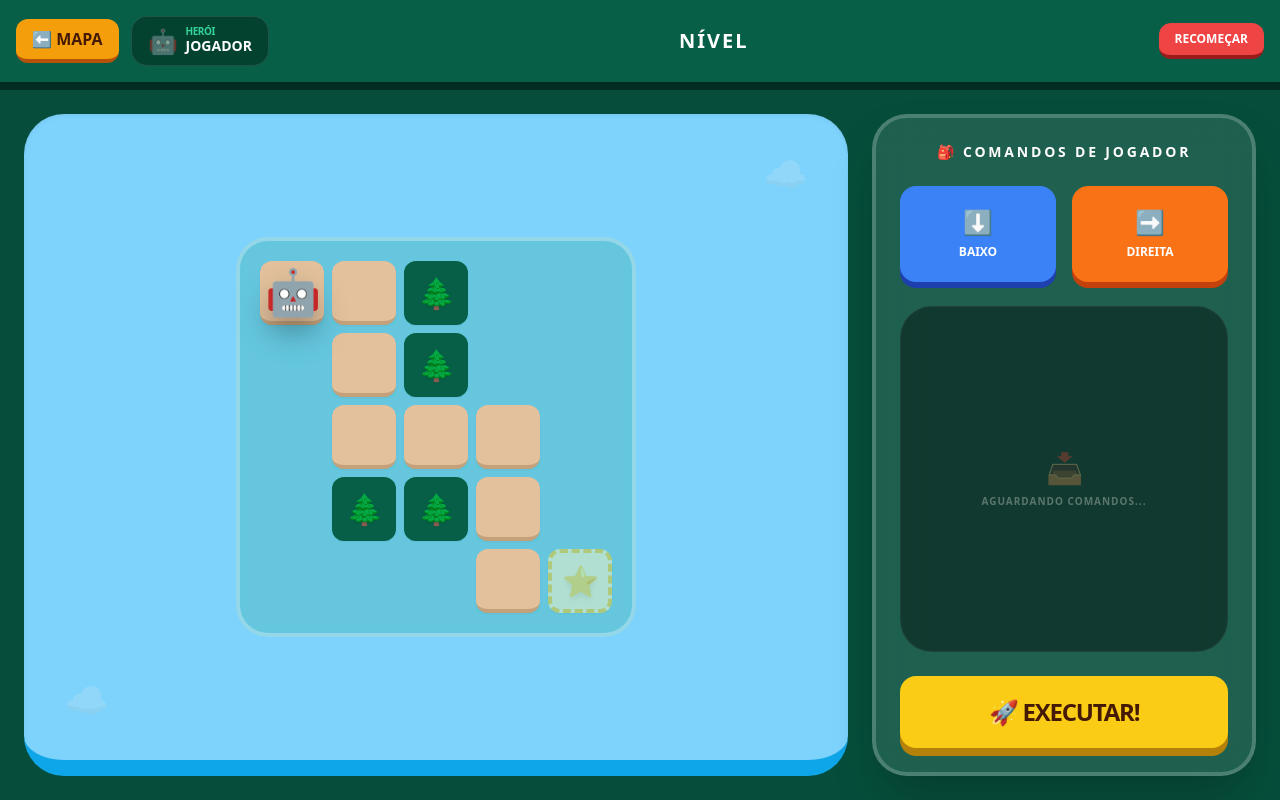
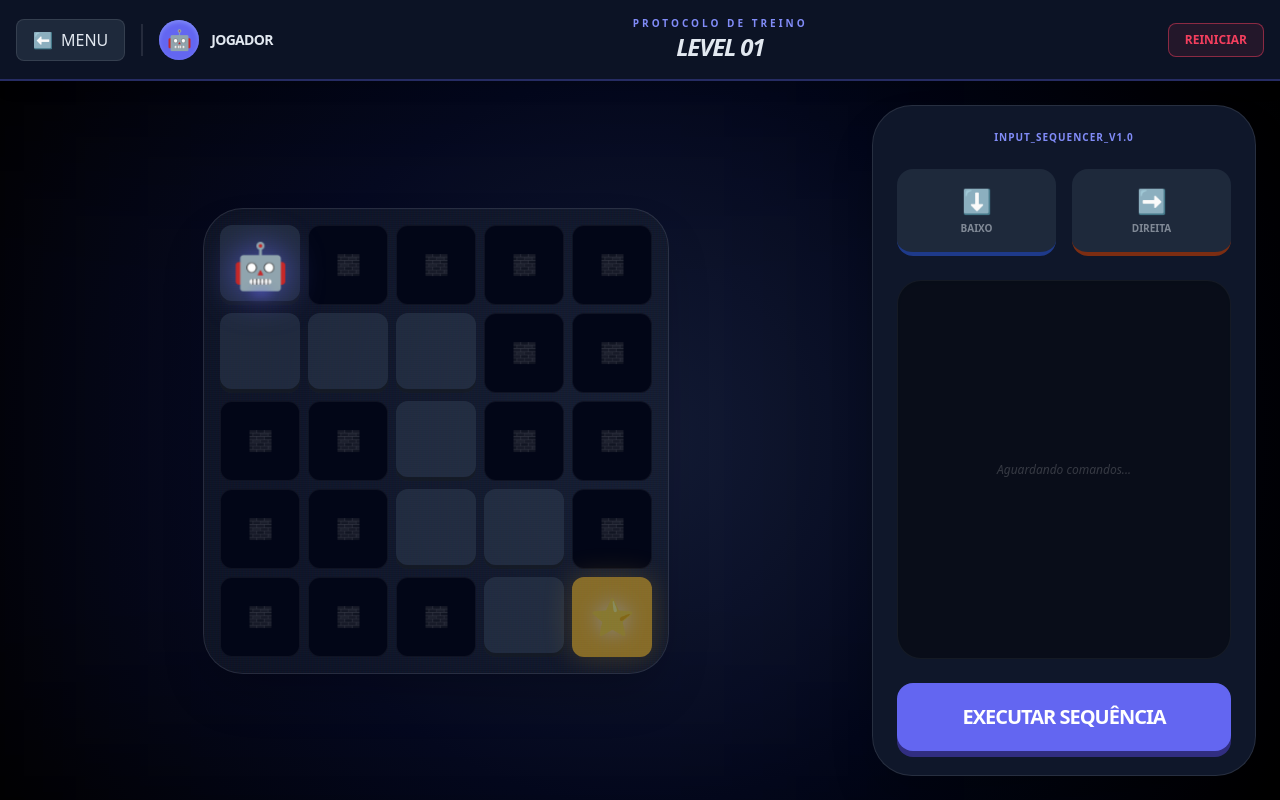
Before and after one commit to PauloCatto/code-logic, an Angular app: page /level/1 in a window 1280 px wide. Built offline with nearby package versions, Linux system fonts and the light colour scheme.

Commit message:
feat(level): implement dynamic level loading and jump mechanic

```diff
--- a/src/app/models/level.model.ts
+++ b/src/app/models/level.model.ts
@@ -2,10 +2,14 @@ export interface Position {
   x: number;
   y: number;
 }
-
 export interface Level {
   id: number;
   status: LevelStatus;
+  unlocked?: boolean;
+  top?: string;
+  left?: string;
 }
 
 export type LevelStatus = 'locked' | 'unlocked' | 'completed';
+
+export type Command = 'frente' | 'direita' | 'pular';
--- a/src/app/pages/level/level.html
+++ b/src/app/pages/level/level.html
@@ -1,134 +1,197 @@
-<main class="h-screen w-full bg-emerald-900 flex flex-col overflow-hidden font-sans">
-
-  <header class="p-4 flex justify-between items-center bg-emerald-800 border-b-8 border-emerald-950 z-30">
-    <div class="flex items-center gap-3">
+<main class="h-screen w-full bg-slate-950 flex flex-col overflow-hidden font-sans text-slate-200">
+  <header
+    class="p-4 bg-slate-900/80 backdrop-blur-md flex justify-between items-center border-b-2 border-indigo-500/30 z-50 shadow-lg"
+  >
+    <div class="flex items-center gap-4">
       <button
         routerLink="/map"
-        [disabled]="isRunning()"
-        class="bg-amber-500 hover:bg-amber-400 text-amber-950 font-bold px-4 py-2 rounded-xl border-b-4 border-amber-700 active:border-b-0 transition-all"
+        class="group bg-slate-800 hover:bg-indigo-600 px-4 py-2 rounded-lg transition-all border border-white/10 flex items-center gap-2"
       >
-        ⬅ MAPA
+        <span class="group-hover:-translate-x-1 transition-transform">⬅</span> MENU
       </button>
-
-      <div class="flex items-center gap-2 bg-black/30 px-4 py-2 rounded-2xl border border-white/10 shadow-inner">
-        <span class="text-2xl animate-pulse">{{ playerProfile.avatar }}</span>
-        <div class="flex flex-col">
-          <span class="text-[10px] text-emerald-400 font-black leading-none uppercase tracking-tighter">Herói</span>
-          <span class="text-white font-black text-sm uppercase">{{ playerProfile.name }}</span>
+      <div class="h-8 w-[2px] bg-white/10"></div>
+      <div class="flex items-center gap-3">
+        <div
+          class="w-10 h-10 rounded-full bg-indigo-500 flex items-center justify-center text-xl shadow-inner shadow-indigo-400"
+        >
+          {{ playerProfile.avatar }}
         </div>
+        <span class="font-black tracking-tighter uppercase text-sm">{{ playerProfile.name }}</span>
       </div>
     </div>
 
-    <div class="hidden md:block text-center">
-      <h2 class="text-white font-black text-xl uppercase tracking-widest">Nível {{ id() }}</h2>
+    <div class="flex flex-col items-center">
+      <span class="text-[10px] font-black text-indigo-400 uppercase tracking-[0.3em]"
+        >Protocolo de Treino</span
+      >
+      <h2 class="font-black text-2xl italic tracking-tighter">LEVEL 0{{ currentLevelId() }}</h2>
     </div>
 
     <button
-      (click)="fullReset()"
-      [disabled]="isRunning()"
-      class="bg-red-500 hover:bg-red-400 text-white px-4 py-2 rounded-xl font-bold text-xs border-b-4 border-red-800 active:border-b-0 transition-all uppercase"
+      (click)="resetState()"
+      class="bg-rose-500/10 hover:bg-rose-500 text-rose-500 hover:text-white px-4 py-2 rounded-lg font-bold text-xs uppercase border border-rose-500/50 transition-all"
     >
-      Recomeçar
+      Reiniciar
     </button>
   </header>
 
-  <div class="flex-grow flex flex-col md:flex-row p-4 md:p-6 gap-6 overflow-hidden">
+  <div
+    class="flex-grow flex flex-col md:flex-row p-6 gap-6 overflow-hidden bg-[radial-gradient(circle_at_center,_var(--tw-gradient-stops))] from-slate-900 via-slate-950 to-black"
+  >
+    <section class="flex-[2] flex items-center justify-center relative group">
+      <div class="absolute inset-0 bg-indigo-500/5 blur-[100px] pointer-events-none"></div>
 
-    <section class="flex-[2] bg-sky-300 rounded-[40px] border-b-[16px] border-sky-500 relative flex items-center justify-center p-4 shadow-inner">
-      <div class="grid grid-cols-5 gap-2 bg-emerald-600/20 p-5 rounded-[32px] border-4 border-white/30 backdrop-blur-sm z-10">
+      <div
+        class="grid grid-cols-5 gap-2 p-4 bg-slate-800/40 rounded-[2.5rem] border border-white/10 shadow-2xl backdrop-blur-sm relative overflow-hidden"
+      >
+        <div
+          class="absolute inset-0 pointer-events-none bg-[linear-gradient(rgba(18,16,16,0)_50%,rgba(0,0,0,0.1)_50%),linear-gradient(90deg,rgba(255,0,0,0.03),rgba(0,255,0,0.01),rgba(0,0,255,0.03))] bg-[length:100%_2px,3px_100%]"
+        ></div>
 
-        @for (row of mapGrid(); track y; let y = $index) {
-          @for (cell of row; track x; let x = $index) {
+        @for (row of mapGrid(); track y; let y = $index) { @for (cell of row; track x; let x =
+        $index) {
         <div
-              class="w-12 h-12 md:w-16 md:h-16 rounded-xl flex items-center justify-center text-3xl transition-all duration-500 relative shadow-sm"
+          class="w-14 h-14 md:w-20 md:h-20 rounded-xl flex items-center justify-center text-4xl transition-all duration-500 relative"
           [ngClass]="{
-                'bg-[#e3c19d] border-b-4 border-[#c5a17a]': cell === 2,
-                'bg-emerald-800': cell === 1,
-                'bg-yellow-100 border-4 border-dashed border-yellow-400 animate-pulse': cell === 3,
-                'opacity-10': cell === 0
+            'bg-slate-700/50 shadow-[inset_0_-4px_0_rgba(0,0,0,0.4)] border border-white/5':
+              cell === 2,
+            'bg-slate-950 shadow-none border border-white/5': cell === 1,
+            'bg-amber-400 shadow-[0_0_30px_rgba(251,191,36,0.4)] animate-pulse': cell === 3,
+            'bg-transparent': cell === 0
           }"
         >
-              @if (cell === 1) { <span class="drop-shadow-sm">🌲</span> }
-              @if (cell === 3) { <span class="drop-shadow-md">⭐</span> }
-
-              @if (robotPosition().x === x && robotPosition().y === y) {
-                <span class="z-20 scale-150 drop-shadow-[0_10px_10px_rgba(0,0,0,0.3)] transition-all duration-300">
+          @if (cell === 3) { <span class="drop-shadow-[0_0_10px_rgba(255,255,255,0.8)]">⭐</span> }
+          @if (cell === 1) { <span class="text-xl opacity-20 filter grayscale">🧱</span> } @if (cell
+          === 0) {
+          <div
+            class="absolute inset-0 border-2 border-dashed border-rose-500/20 rounded-xl flex items-center justify-center text-[8px] text-rose-500/40 font-black"
+          >
+            VÃO
+          </div>
+          } @if (robotPosition().x === x && robotPosition().y === y) {
+          <div
+            class="z-30 scale-125 transition-all duration-300 transform drop-shadow-[0_0_15px_rgba(99,102,241,0.8)]"
+          >
             {{ playerProfile.avatar }}
-                </span>
+            <div
+              class="absolute -bottom-1 left-1/2 -translate-x-1/2 w-4 h-1 bg-indigo-500 rounded-full blur-sm animate-pulse"
+            ></div>
+          </div>
           }
         </div>
-          }
+        } }
+      </div>
+    </section>
+
+    <aside class="flex-1 max-w-sm w-full flex flex-col gap-4">
+      <div
+        class="bg-slate-900 border border-white/10 p-6 rounded-[2.5rem] flex flex-col h-full shadow-2xl relative overflow-hidden"
+      >
+        <div class="relative z-10 flex flex-col h-full">
+          <h3
+            class="text-indigo-400 font-black text-center mb-6 uppercase tracking-widest text-[10px]"
+          >
+            Input_Sequencer_v1.0
+          </h3>
+
+          <div class="grid gap-4 mb-6">
+            <div class="grid grid-cols-2 gap-4">
+              <button
+                (click)="addCommand('baixo')"
+                [disabled]="isRunning()"
+                class="group relative bg-slate-800 p-4 rounded-2xl border-b-4 border-blue-900 hover:border-b-2 active:translate-y-1 transition-all"
+              >
+                <span class="block text-2xl mb-1">⬇️</span>
+                <span
+                  class="block text-[10px] font-black opacity-50 uppercase group-hover:opacity-100"
+                  >Baixo</span
+                >
+              </button>
+              <button
+                (click)="addCommand('direita')"
+                [disabled]="isRunning()"
+                class="group relative bg-slate-800 p-4 rounded-2xl border-b-4 border-orange-900 hover:border-b-2 active:translate-y-1 transition-all"
+              >
+                <span class="block text-2xl mb-1">➡️</span>
+                <span
+                  class="block text-[10px] font-black opacity-50 uppercase group-hover:opacity-100"
+                  >Direita</span
+                >
+              </button>
+            </div>
+
+            @if (currentLevelId() === 2) {
+            <button
+              (click)="addCommand('pular')"
+              [disabled]="isRunning()"
+              class="relative overflow-hidden bg-indigo-600 p-5 rounded-2xl border-b-4 border-indigo-900 hover:border-b-2 active:translate-y-1 transition-all flex items-center justify-center gap-4"
+            >
+              <div
+                class="absolute inset-0 bg-gradient-to-r from-transparent via-white/10 to-transparent -translate-x-full hover:animate-[shimmer_1.5s_infinite]"
+              ></div>
+              <span class="text-3xl">⤴️</span>
+              <div class="text-left">
+                <p class="text-[9px] font-black opacity-70 uppercase leading-none">Power_Jump</p>
+                <p class="font-black text-lg leading-tight uppercase">SALTO DUPLO</p>
+              </div>
+            </button>
             }
           </div>
 
-      <div class="absolute bottom-10 left-10 text-4xl opacity-20">☁️</div>
-      <div class="absolute top-10 right-10 text-4xl opacity-20">☁️</div>
-    </section>
-
-    <aside class="flex-1 max-w-sm mx-auto w-full flex flex-col gap-4">
-      <div class="bg-white/10 backdrop-blur-xl p-6 rounded-[35px] border-4 border-white/20 flex flex-col h-full shadow-2xl">
-        <h3 class="text-white font-black text-center mb-6 uppercase text-sm tracking-[0.2em]">
-          🎒 Comandos de {{ playerProfile.name }}
-        </h3>
-
-        <div class="grid grid-cols-2 gap-4 mb-6">
-          <button
-            (click)="addCommand('frente')"
-            [disabled]="isRunning() || levelCompleted()"
-            class="group bg-blue-500 hover:bg-blue-400 rounded-2xl p-5 font-black text-white shadow-[0_6px_0_rgb(30,64,175)] active:translate-y-1 active:shadow-none transition-all"
+          <div
+            class="flex-grow bg-black/40 rounded-3xl p-4 overflow-y-auto mb-6 border border-white/5 shadow-inner flex flex-col gap-2"
           >
-            <span class="block text-2xl group-hover:scale-110 transition-transform">⬇️</span>
-            <span class="text-xs uppercase">Baixo</span>
-          </button>
-
-          <button
-            (click)="addCommand('direita')"
-            [disabled]="isRunning() || levelCompleted()"
-            class="group bg-orange-500 hover:bg-orange-400 rounded-2xl p-5 font-black text-white shadow-[0_6px_0_rgb(194,65,12)] active:translate-y-1 active:shadow-none transition-all"
+            @for (cmd of commands(); track $index) {
+            <div
+              class="flex items-center justify-between bg-slate-800/80 p-3 rounded-xl border border-white/5 animate-in fade-in slide-in-from-right-4"
             >
-            <span class="block text-2xl group-hover:scale-110 transition-transform">➡️</span>
-            <span class="text-xs uppercase">Direita</span>
-          </button>
+              <span class="text-[10px] font-mono text-indigo-400">0{{ $index + 1 }}</span>
+              <span class="font-black text-[11px] uppercase tracking-tighter">{{ cmd }}</span>
+              <span class="text-lg opacity-80">{{
+                cmd === 'baixo' ? '⬇️' : cmd === 'direita' ? '➡️' : '⤴️'
+              }}</span>
             </div>
-
-        <div class="flex-grow bg-black/40 rounded-[2rem] p-4 overflow-y-auto mb-6 border border-white/5 min-h-[120px]">
-          @for (cmd of commands(); track $index) {
-            <div class="bg-white p-3 rounded-xl mb-2 font-black text-xs uppercase flex justify-between items-center shadow-lg animate-in slide-in-from-right-2">
-              <span class="text-blue-600">#{{ $index + 1 }}</span>
-              <span class="text-slate-800">{{ cmd === 'frente' ? 'Mover Baixo' : 'Mover Direita' }}</span>
-              <span>{{ cmd === 'frente' ? '⬇️' : '➡️' }}</span>
-            </div>
-          }
-          @if (commands().length === 0) {
-            <div class="h-full flex flex-col items-center justify-center opacity-30 text-white text-center">
-              <span class="text-3xl mb-2">📥</span>
-              <p class="text-[10px] font-bold uppercase tracking-widest">Aguardando comandos...</p>
+            } @empty {
+            <div
+              class="h-full flex flex-col items-center justify-center opacity-20 grayscale italic text-xs"
+            >
+              <span>Aguardando comandos...</span>
             </div>
             }
           </div>
 
           <button
             (click)="runSequence()"
-          [disabled]="isRunning() || commands().length === 0 || levelCompleted()"
-          class="w-full py-5 rounded-2xl bg-yellow-400 hover:bg-yellow-300 font-black text-2xl text-amber-950 shadow-[0_8px_0_rgb(180,130,10)] active:translate-y-1 active:shadow-none transition-all uppercase tracking-tighter"
+            [disabled]="isRunning() || commands().length === 0"
+            class="w-full py-5 rounded-2xl bg-indigo-500 hover:bg-indigo-400 text-white font-black text-xl shadow-[0_6px_0_0_#312e81] active:translate-y-1 active:shadow-none transition-all uppercase tracking-tighter"
           >
-          @if (isRunning()) { ⏳ ANDANDO... } @else { 🚀 EXECUTAR! }
+            {{ isRunning() ? 'PROCESSANDO...' : 'EXECUTAR SEQUÊNCIA' }}
           </button>
+        </div>
       </div>
     </aside>
   </div>
 
   @if (levelCompleted()) {
-    <div class="fixed inset-0 z-50 flex items-center justify-center bg-black/90 backdrop-blur-md p-4">
-      <div class="bg-emerald-900 border-[10px] border-emerald-700 rounded-[3rem] p-10 text-center shadow-[0_0_50px_rgba(0,0,0,0.5)] max-w-sm w-full animate-in zoom-in duration-300">
-        <div class="text-8xl mb-6">🏆</div>
-        <h2 class="text-white font-black text-3xl uppercase leading-none mb-2">Boa, {{ playerProfile.name }}!</h2>
-        <p class="text-emerald-300 font-bold mb-8 italic">Você dominou este desafio.</p>
+  <div
+    class="fixed inset-0 z-[100] flex items-center justify-center bg-slate-950/90 backdrop-blur-xl animate-in fade-in duration-500"
+  >
+    <div
+      class="bg-slate-900 border-2 border-indigo-500/50 rounded-[3.5rem] p-12 text-center shadow-[0_0_100px_rgba(99,102,241,0.2)] max-w-sm w-full relative overflow-hidden"
+    >
+      <div class="absolute top-0 left-0 w-full h-1 bg-indigo-500"></div>
+      <span class="text-6xl block mb-4">⚡</span>
+      <h2 class="text-white font-black text-4xl mb-2 italic tracking-tighter uppercase">
+        Compilado!
+      </h2>
+      <p class="text-slate-400 font-medium mb-10 uppercase text-[10px] tracking-widest">
+        Nível {{ currentLevelId() }} finalizado com sucesso.
+      </p>
       <button
-          (click)="goToAvatarSelection()"
-          class="w-full bg-yellow-400 hover:bg-yellow-300 py-5 rounded-full font-black text-xl text-amber-950 shadow-[0_6px_0_rgb(180,130,10)] transition-all active:scale-95"
+        (click)="finish()"
+        class="w-full bg-white text-slate-950 py-5 rounded-2xl font-black text-xl hover:bg-indigo-400 transition-colors uppercase tracking-tight"
       >
-          PRÓXIMA FASE 🚀
+        Próximo Módulo 🚀
       </button>
     </div>
   </div>
--- a/src/app/pages/level/level.ts
+++ b/src/app/pages/level/level.ts
@@ -1,16 +1,8 @@
-import {
-  Component,
-  signal,
-  input,
-  inject,
-  OnInit,
-  WritableSignal,
-  InputSignal,
-} from '@angular/core';
+import { Component, signal, inject, OnInit, OnDestroy, WritableSignal } from '@angular/core';
 import { CommonModule } from '@angular/common';
-import { RouterModule, Router } from '@angular/router';
+import { RouterModule, Router, ActivatedRoute } from '@angular/router';
+import { Subscription } from 'rxjs';
 import { FeedbackService } from '../../core/services/feedback';
-import { SupabaseService } from '../../core/services/supabase';
 import { LoadingService } from '../../core/services/loading';
 import { ProfileService } from '../../core/services/profile';
 import { Position } from '../../models/level.model';
@@ -21,109 +13,118 @@ import { Position } from '../../models/level.model';
   imports: [CommonModule, RouterModule],
   templateUrl: './level.html',
 })
-export class Level implements OnInit {
-  id: InputSignal<string | undefined> = input<string>();
-
+export class Level implements OnInit, OnDestroy {
+  private route = inject(ActivatedRoute);
+  private router = inject(Router);
   private feedback = inject(FeedbackService);
-  private supabase = inject(SupabaseService);
-  private router = inject(Router);
   private loading = inject(LoadingService);
   public profileService = inject(ProfileService);
 
+  private routeSub?: Subscription;
+
+  currentLevelId = signal(1);
   playerProfile = this.profileService.getProfile();
   commands: WritableSignal<string[]> = signal([]);
   robotPosition: WritableSignal<Position> = signal({ x: 0, y: 0 });
   mapGrid: WritableSignal<number[][]> = signal([]);
-
   isRunning = signal(false);
   levelCompleted = signal(false);
 
   ngOnInit(): void {
     this.loading.stop();
-    this.loadLevel();
+    this.routeSub = this.route.params.subscribe((params) => {
+      const id = Number(params['id'] || 1);
+      this.currentLevelId.set(id);
+      this.setupNewLevel(id);
+    });
   }
 
-  loadLevel(): void {
-    this.mapGrid.set([
-      [2, 2, 1, 0, 0],
-      [0, 2, 1, 0, 0],
-      [0, 2, 2, 2, 0],
-      [0, 1, 1, 2, 0],
-      [0, 0, 0, 2, 3],
-    ]);
+  ngOnDestroy(): void {
+    this.routeSub?.unsubscribe();
   }
 
-  addCommand(cmd: 'frente' | 'direita'): void {
-    if (!this.isRunning() && !this.levelCompleted()) this.commands.update((list) => [...list, cmd]);
+  setupNewLevel(id: number): void {
+    this.resetState();
+    if (id === 1) {
+      this.mapGrid.set([
+        [2, 1, 1, 1, 1],
+        [2, 2, 2, 1, 1],
+        [1, 1, 2, 1, 1],
+        [1, 1, 2, 2, 1],
+        [1, 1, 1, 2, 3],
+      ]);
+    } else {
+      this.mapGrid.set([
+        [2, 1, 1, 1, 1], // Início (0,0)
+        [0, 1, 1, 1, 1], // Buraco (exige PULAR)
+        [2, 2, 1, 1, 1], // Plataforma
+        [1, 0, 1, 1, 1], // Outro buraco
+        [1, 2, 2, 2, 3], // Caminho final
+      ]);
+    }
+  }
+
+  addCommand(cmd: string): void {
+    if (!this.isRunning() && !this.levelCompleted()) {
+      this.commands.update((list) => [...list, cmd]);
+    }
   }
 
   async runSequence(): Promise<void> {
     if (this.commands().length === 0) return;
+    this.isRunning.set(true);
 
-    this.isRunning.set(true);
     let currentPos = { ...this.robotPosition() };
-    const sequence = [...this.commands()];
 
-    for (const cmd of sequence) {
-      const next: Position = { ...currentPos };
+    for (const cmd of this.commands()) {
+      let next: Position = { ...currentPos };
 
-      if (cmd === 'frente') {
-        next.y += 1;
-      } else if (cmd === 'direita') {
-        next.x += 1;
-      }
+      if (cmd === 'baixo') next.y += 1;
+      else if (cmd === 'direita') next.x += 1;
+      else if (cmd === 'pular') next.y += 2;
 
       if (!this.isValidMove(next)) {
         await this.feedback.showError();
-        this.fullReset();
+        this.resetState();
         return;
       }
 
       currentPos = next;
       this.robotPosition.set({ ...next });
-      await this.delay(600);
+      await this.delay(500);
 
       if (this.isVictory(next)) {
-        const levelNum = Number(this.id() || 1);
-        this.profileService.completeLevel(levelNum);
-
+        this.profileService.completeLevel(this.currentLevelId());
         this.levelCompleted.set(true);
         this.isRunning.set(false);
-        this.commands.set([]);
         return;
       }
     }
-
+    this.isRunning.set(false);
     this.commands.set([]);
-    this.isRunning.set(false);
   }
 
   isValidMove(pos: Position): boolean {
     const grid = this.mapGrid();
     if (pos.y < 0 || pos.y >= grid.length || pos.x < 0 || pos.x >= grid[0].length) return false;
+
     const cell = grid[pos.y][pos.x];
     return cell === 2 || cell === 3;
   }
 
-  isVictory(pos: Position): boolean {
-    return this.mapGrid()[pos.y]?.[pos.x] === 3;
-  }
+  isVictory = (pos: Position) => this.mapGrid()[pos.y]?.[pos.x] === 3;
 
-  fullReset(): void {
+  resetState(): void {
     this.robotPosition.set({ x: 0, y: 0 });
     this.commands.set([]);
     this.isRunning.set(false);
+    this.levelCompleted.set(false);
   }
 
-  private delay(ms: number): Promise<void> {
-    return new Promise((resolve) => setTimeout(resolve, ms));
-  }
+  delay = (ms: number) => new Promise((res) => setTimeout(res, ms));
 
-  async goToAvatarSelection(): Promise<void> {
-    this.levelCompleted.set(false);
+  async finish(): Promise<void> {
     this.loading.start();
-    setTimeout(() => {
-      this.router.navigate(['/avatar']);
-    }, 900);
+    setTimeout(() => this.router.navigate([this.currentLevelId() === 1 ? '/avatar' : '/map']), 800);
   }
 }
```
Lines whose indentation alone changed are shown as unchanged.
